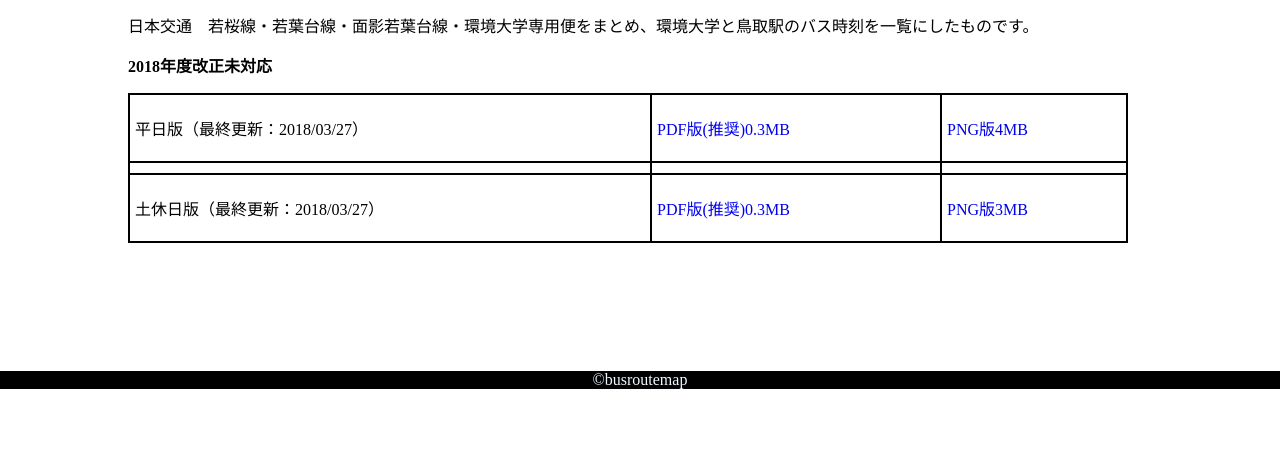
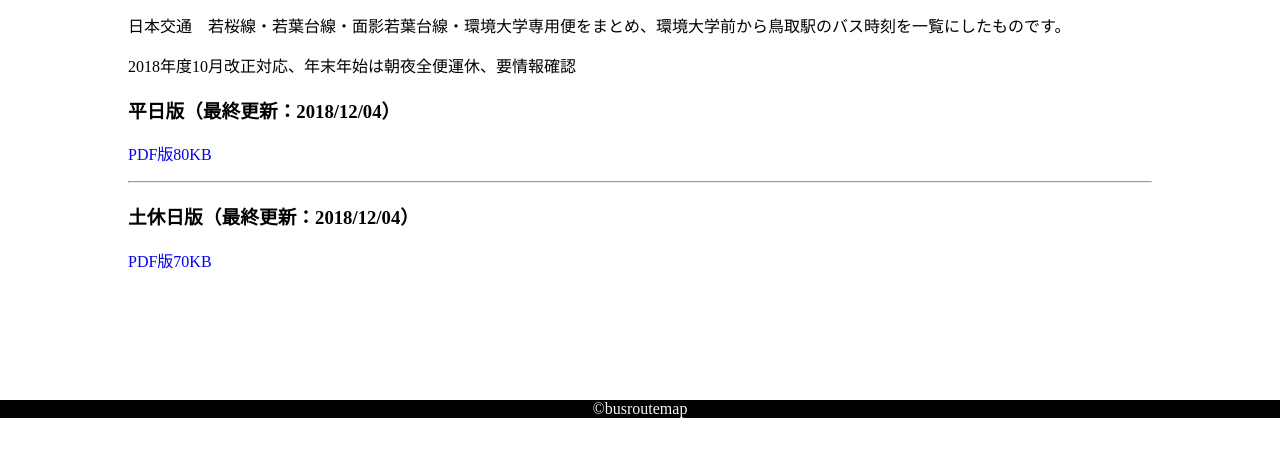
Before and after one commit to kotodu/tottori, a plain HTML site: page timetable.html in a window 1280 px wide. Shown: the part 277-734 px from the top of the page. Drawn offline with Linux system fonts and the light colour scheme.

Commit message:
web20181204
tuestime(timetables)の更新と一部web変更(更新の表示順序変更等)

```diff
--- a/cont/let.js
+++ b/cont/let.js
@@ -6,7 +6,7 @@ let logweb = [];
 logweb = [
     ['2016/09/25','webcrow版サイトを公開しました'],
     ['2016/10/17','日本交通非公式バス路線図を公開しました'],
-    ['2016/12/03','webcrow版サイトを公開しました'],
+    ['2017年','webcrow版を閉鎖しました'],
     ['2018/03/27','github Pages版サイトを公開しました'],
     ['2018/03/27','路線図,時刻表等のコンテンツを一部変更しました'],
     ['2018/10/06','サイトデザインを部分変更しました'],
@@ -15,7 +15,8 @@ logweb = [
     ['2018/10/19','環謝祭出展に伴う修正とコンテンツ追加をしました'],
     ['2018/11/01','鳥取＊busmap2018年10月版v01を公開しました'],
     ['2018/11/16','修正や情報追加を行った同v02を公開しました(統一PDF+分割pngの圧縮)'],
-    ['2018/11/16','日本交通東部地区バス路線図01の内容を2018年10月の情報に更新しました']
+    ['2018/11/16','日本交通東部地区バス路線図01の内容を2018年10月の情報に更新しました'],
+    ['2018/12/04','バス時刻表を2018年10月の情報に更新しました']
 ];
 
 let lastTTbusmap = [];
--- a/timetable.html
+++ b/timetable.html
@@ -27,44 +27,14 @@
 		<div class="heading">
 			<h1>鳥取駅―環境大学前　バス時刻表</h1>
 		</div>
-		<p>日本交通　若桜線・若葉台線・面影若葉台線・環境大学専用便をまとめ、環境大学と鳥取駅のバス時刻を一覧にしたものです。</p>
-		<p><b>2018年度改正未対応</b></p>
-		<table border="1" width="1000" cellspacing="0" cellpadding="5" bordercolor="#000000">
-		<tr>
-		<td rowspan="2">
-			<p>平日版（最終更新：2018/03/27）</p>
-		</td>
-		</tr>
-		<tr>
-		<td>
-			<p><a href="tuestime/tuestime_a20180327.pdf">PDF版(推奨)0.3MB</a></p>
-		</td>
-		<td>
-			<p><a href="tuestime/tuestime_a20180327.png">PNG版4MB</a></p>
-		</td>
-		<tr>
-		<td>
-		</td>
-		<td>
-		</td>
-		<td>
-		</td>
-		</tr>
-		<tr>
-		<td rowspan="2">
-			<p>土休日版（最終更新：2018/03/27）</p>
-		</td>
-		</tr>
-		<tr>
-		<td>
-			<p><a href="tuestime/tuestime_b20180327.pdf">PDF版(推奨)0.3MB</a></p>
-		</td>
-		<td>
-			<p><a href="tuestime/tuestime_b20180327.png">PNG版3MB</a></p>
-		</td>
-		</table>
+		<p>日本交通　若桜線・若葉台線・面影若葉台線・環境大学専用便をまとめ、環境大学前から鳥取駅のバス時刻を一覧にしたものです。</p>
+		<p>2018年度10月改正対応、年末年始は朝夜全便運休、要情報確認</p>
+		<h3>平日版（最終更新：2018/12/04）</h3>
+		<p><a href="tuestime/tusetime_2018w.pdf">PDF版80KB</a></p>
+		<hr>
+		<h3>土休日版（最終更新：2018/12/04）</h3>
+		<p><a href="tuestime/tusetime_2018h.pdf">PDF版70KB</a></p>
 	</div>
-
 </main>
 <aside>
 </aside>
```
Also changed, not shown: about.html (+0 -7 lines), index.html (+9 -3 lines), 2 other files.
